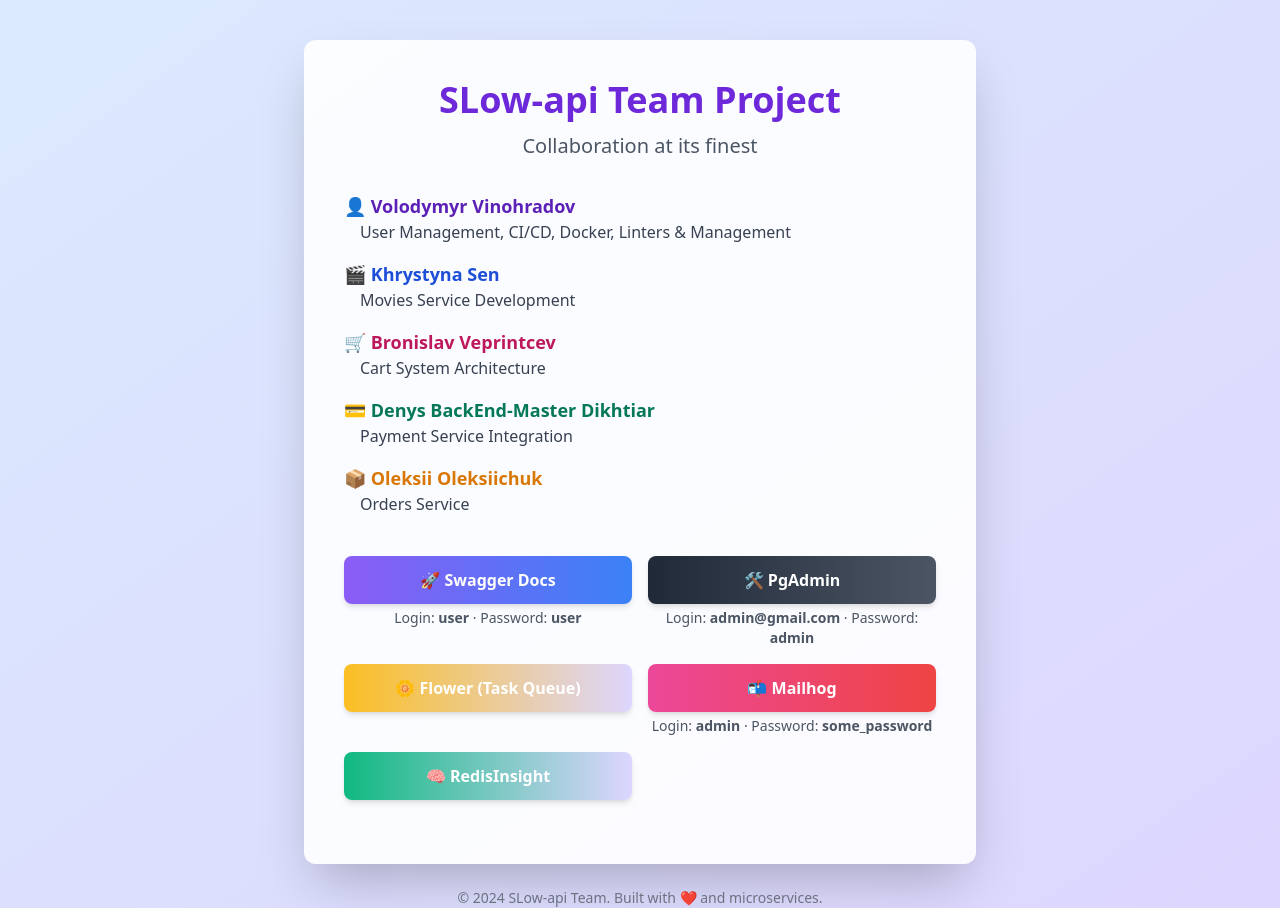
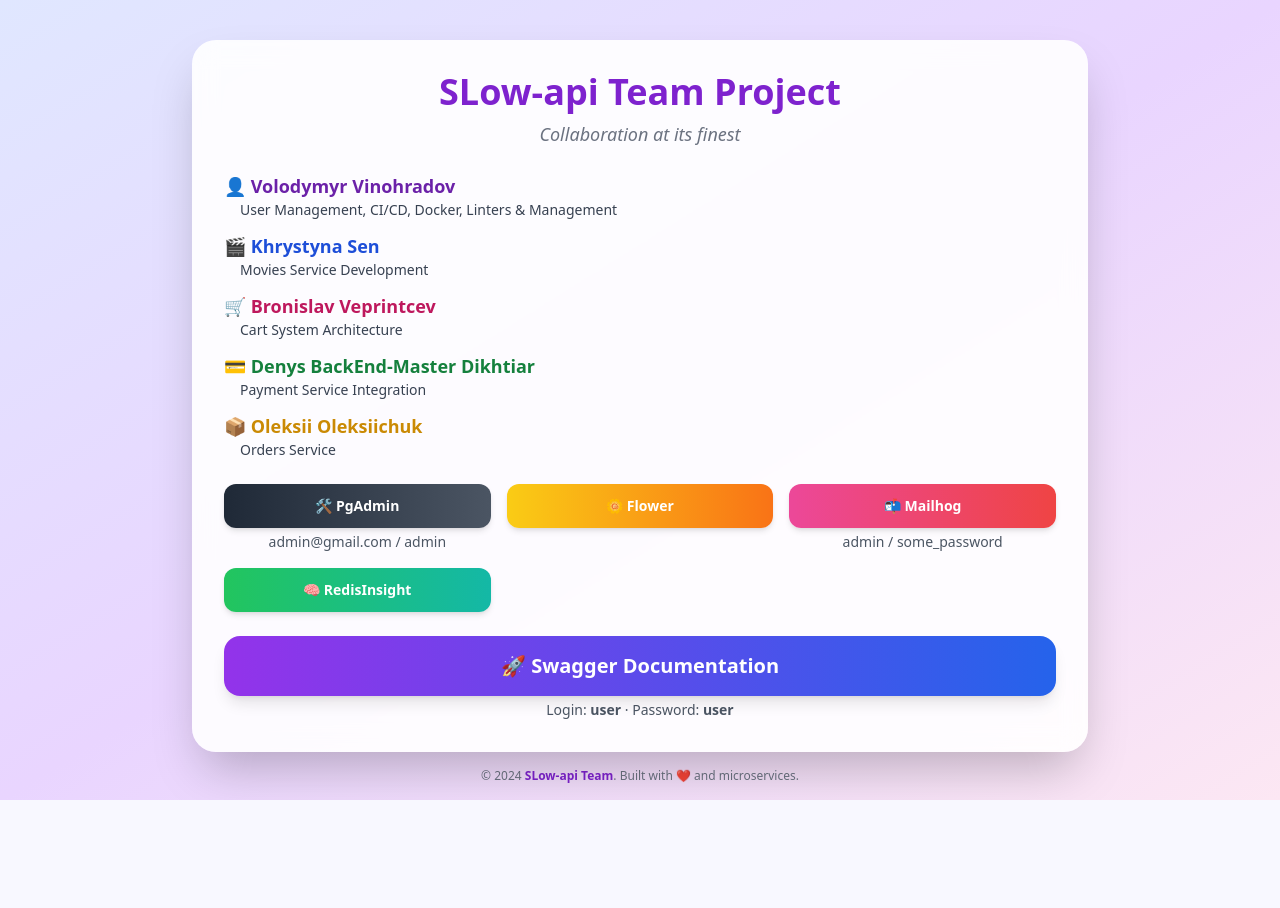
Before and after one commit to kram3ko/py-fastapi-online-cinema, a FastAPI app: page / in a window 1280 px wide. After the commit the page ends 800 px from the top, so only its background shows below. Run offline with FastAPI, Linux system fonts and the light colour scheme; parts of the project's set-up code (start-up, migrations or seed data) failed here and were passed over; some libraries are stand-ins or nearby versions.

Commit message:
Refactor index.html for improved styling and layout consistency

```diff
--- a/src/templates/index.html
+++ b/src/templates/index.html
@@ -5,84 +5,82 @@
   <title>SLow-api Team – Group Project</title>
   <meta name="viewport" content="width=device-width, initial-scale=1.0">
   <link href="https://cdn.jsdelivr.net/npm/tailwindcss@2.2.19/dist/tailwind.min.css" rel="stylesheet">
+  <script src="https://cdn.tailwindcss.com"></script>
 </head>
-<body class="bg-gradient-to-br from-blue-100 to-purple-200 min-h-screen flex flex-col items-center">
-<div class="bg-white bg-opacity-90 rounded-xl shadow-2xl p-10 max-w-2xl w-full mt-10">
-  <h1 class="text-4xl font-bold text-center text-purple-700 mb-3">SLow-api Team Project</h1>
-  <h2 class="text-xl text-center text-gray-600 mb-8">Collaboration at its finest</h2>
+<body
+    class="bg-gradient-to-br from-indigo-100 via-purple-200 to-pink-100 min-h-screen flex flex-col items-center font-sans">
 
-  <ul class="space-y-4 mb-10">
+<div class="bg-white bg-opacity-90 backdrop-blur-md rounded-3xl shadow-2xl p-8 w-full max-w-4xl mt-10">
+  <h1 class="text-4xl font-extrabold text-center text-purple-700 mb-2">SLow-api Team Project</h1>
+  <h2 class="text-lg text-center text-gray-500 italic mb-6">Collaboration at its finest</h2>
+
+  <ul class="space-y-3 mb-6">
     <li>
       <p class="text-lg font-semibold text-purple-800">👤 Volodymyr Vinohradov</p>
-      <p class="text-gray-700 ml-4">User Management, CI/CD, Docker, Linters & Management</p>
+      <p class="text-gray-700 ml-4 text-sm">User Management, CI/CD, Docker, Linters & Management</p>
     </li>
     <li>
       <p class="text-lg font-semibold text-blue-700">🎬 Khrystyna Sen</p>
-      <p class="text-gray-700 ml-4">Movies Service Development</p>
+      <p class="text-gray-700 ml-4 text-sm">Movies Service Development</p>
     </li>
     <li>
       <p class="text-lg font-semibold text-pink-700">🛒 Bronislav Veprintcev</p>
-      <p class="text-gray-700 ml-4">Cart System Architecture</p>
+      <p class="text-gray-700 ml-4 text-sm">Cart System Architecture</p>
     </li>
     <li>
       <p class="text-lg font-semibold text-green-700">💳 Denys BackEnd-Master Dikhtiar</p>
-      <p class="text-gray-700 ml-4">Payment Service Integration</p>
+      <p class="text-gray-700 ml-4 text-sm">Payment Service Integration</p>
     </li>
     <li>
       <p class="text-lg font-semibold text-yellow-600">📦 Oleksii Oleksiichuk</p>
-      <p class="text-gray-700 ml-4">Orders Service</p>
+      <p class="text-gray-700 ml-4 text-sm">Orders Service</p>
     </li>
   </ul>
 
-  <div class="grid grid-cols-1 sm:grid-cols-2 gap-4 mb-6">
-    <div>
-      <a href="{{ docs_url }}" target="_blank"
-         class="block text-center px-6 py-3 bg-gradient-to-r from-purple-500 to-blue-500 text-white font-semibold rounded-lg shadow-md hover:from-blue-500 hover:to-purple-500 transition">
-        🚀 Swagger Docs
-      </a>
-      <p class="text-sm text-gray-600 text-center mt-1">
-        Login: <strong>user</strong> &middot; Password: <strong>user</strong>
-      </p>
-    </div>
-
+  <div class="grid grid-cols-2 sm:grid-cols-3 gap-4 mb-4 text-sm">
     <div>
       <a href="{{ pgadmin_url }}" target="_blank"
-         class="block text-center px-6 py-3 bg-gradient-to-r from-gray-800 to-gray-600 text-white font-semibold rounded-lg shadow-md hover:opacity-90 transition">
+         class="block text-center px-4 py-3 bg-gradient-to-r from-gray-800 to-gray-600 text-white font-semibold rounded-xl shadow-md hover:opacity-90 transition">
         🛠️ PgAdmin
       </a>
-      <p class="text-sm text-gray-600 text-center mt-1">
-        Login: <strong>admin@gmail.com</strong> &middot; Password: <strong>admin</strong>
-      </p>
+      <p class="text-gray-600 text-center mt-1">admin@gmail.com / admin</p>
     </div>
 
     <div>
       <a href="{{ flower }}" target="_blank"
-         class="block text-center px-6 py-3 bg-gradient-to-r from-yellow-400 to-orange-500 text-white font-semibold rounded-lg shadow-md hover:opacity-90 transition">
-        🌼 Flower (Task Queue)
+         class="block text-center px-4 py-3 bg-gradient-to-r from-yellow-400 to-orange-500 text-white font-semibold rounded-xl shadow-md hover:opacity-90 transition">
+        🌼 Flower
       </a>
     </div>
 
     <div>
       <a href="{{ mailhog_url }}" target="_blank"
-         class="block text-center px-6 py-3 bg-gradient-to-r from-pink-500 to-red-500 text-white font-semibold rounded-lg shadow-md hover:opacity-90 transition">
+         class="block text-center px-4 py-3 bg-gradient-to-r from-pink-500 to-red-500 text-white font-semibold rounded-xl shadow-md hover:opacity-90 transition">
         📬 Mailhog
       </a>
-      <p class="text-sm text-gray-600 text-center mt-1">
-        Login: <strong>admin</strong> &middot; Password: <strong>some_password</strong>
-      </p>
+      <p class="text-gray-600 text-center mt-1">admin / some_password</p>
     </div>
 
     <div>
       <a href="{{ redisinsight_url }}" target="_blank"
-         class="block text-center px-6 py-3 bg-gradient-to-r from-green-500 to-teal-500 text-white font-semibold rounded-lg shadow-md hover:opacity-90 transition">
+         class="block text-center px-4 py-3 bg-gradient-to-r from-green-500 to-teal-500 text-white font-semibold rounded-xl shadow-md hover:opacity-90 transition">
         🧠 RedisInsight
       </a>
     </div>
   </div>
+
+  <div class="mt-6">
+    <a href="{{ docs_url }}" target="_blank"
+       class="block w-full text-center px-6 py-4 bg-gradient-to-r from-purple-600 to-blue-600 text-white text-xl font-bold rounded-2xl shadow-lg hover:from-blue-600 hover:to-purple-600 transition duration-300 transform hover:scale-105">
+      🚀 Swagger Documentation
+    </a>
+    <p class="text-center text-sm text-gray-600 mt-1">Login: <strong>user</strong> · Password: <strong>user</strong></p>
+  </div>
 </div>
 
-<footer class="mt-6 text-gray-500 text-sm text-center">
-  &copy; 2024 SLow-api Team. Built with ❤️ and microservices.
+<footer class="mt-auto mb-4 text-gray-500 text-xs text-center">
+  &copy; 2024 <span class="font-semibold text-purple-700">SLow-api Team</span>. Built with ❤️ and microservices.
 </footer>
+
 </body>
 </html>
```
